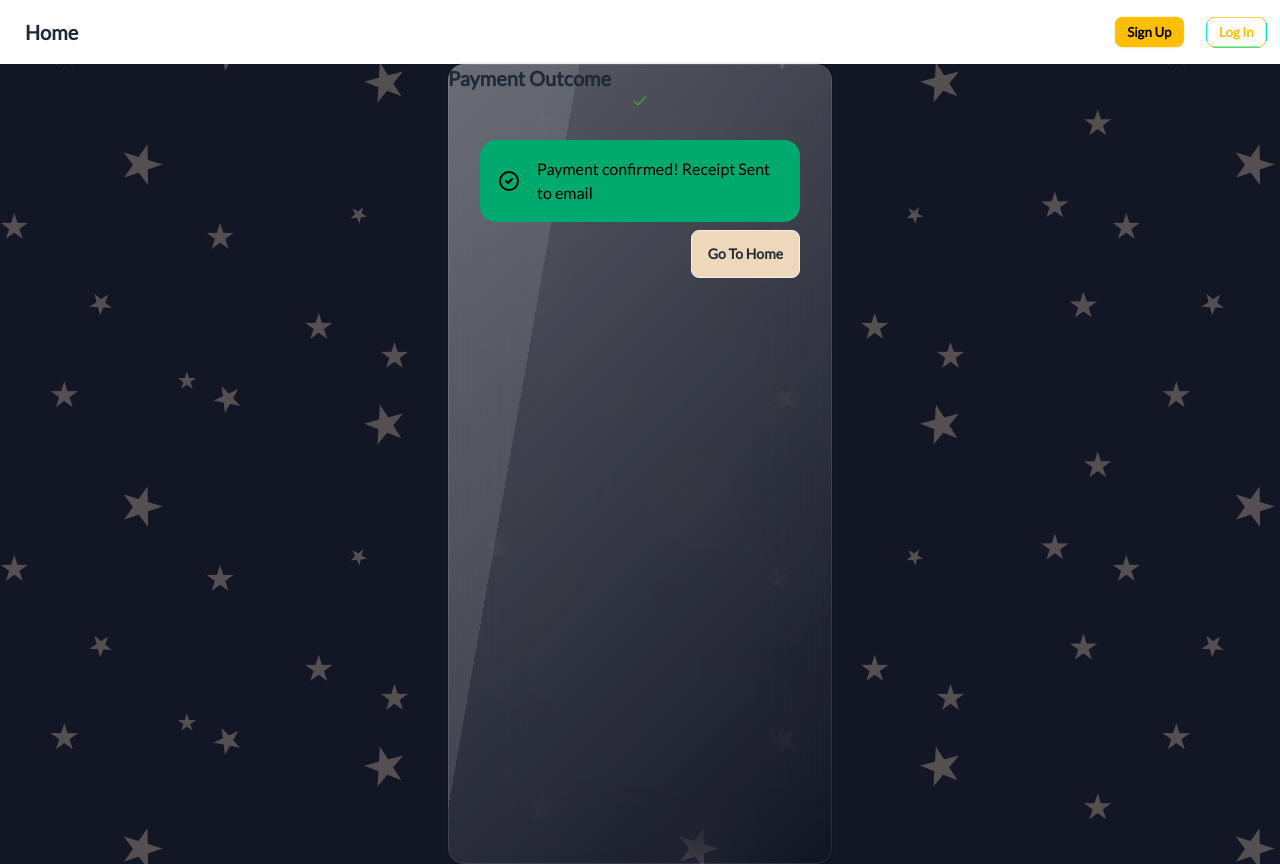
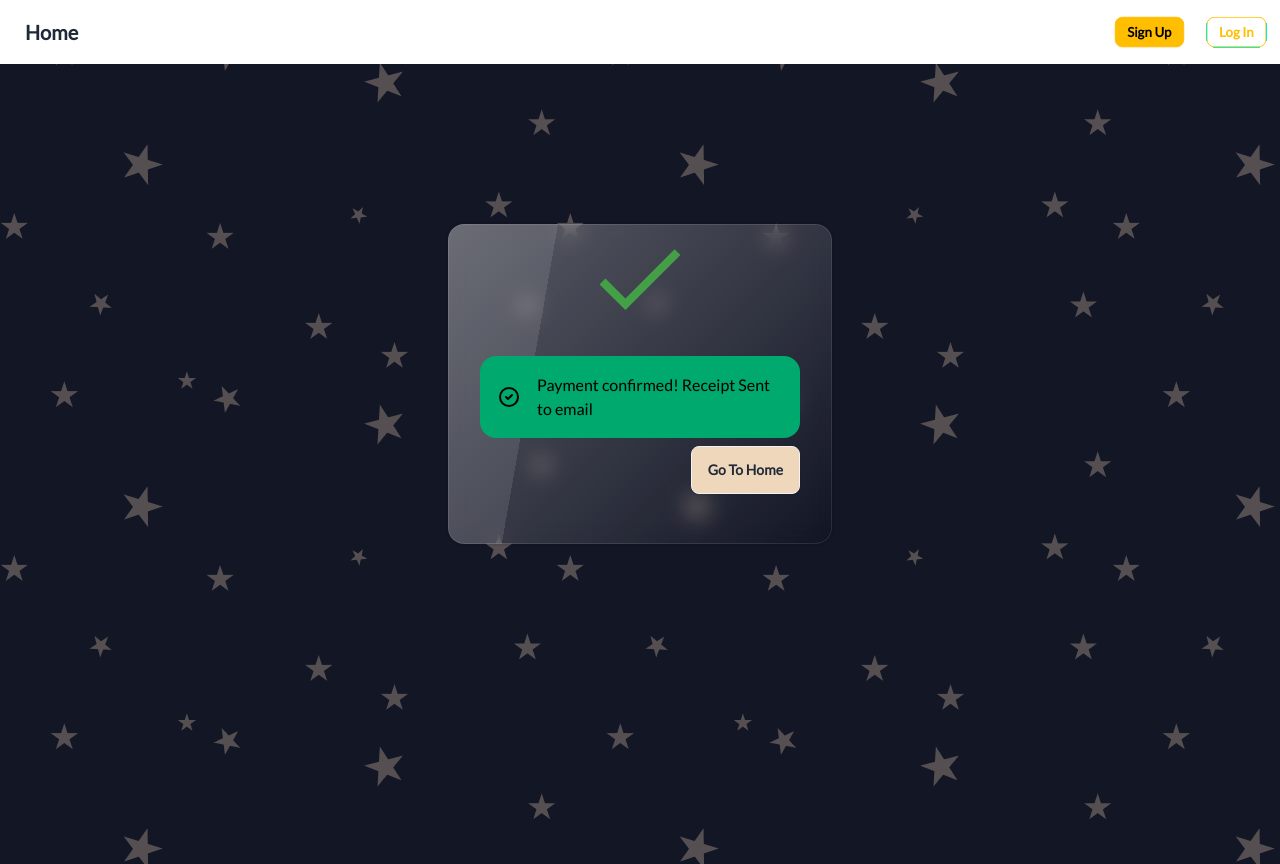
Before and after one commit to johntrehearn/CalendarApp-Team-5, a Next.js app in the folder frontend/: page /success in a window 1280 px wide. Built offline with nearby package versions, Linux system fonts and the light colour scheme.

Commit message:
checkmark size been increased

```diff
--- a/frontend/src/app/success/page.tsx
+++ b/frontend/src/app/success/page.tsx
@@ -1,16 +1,15 @@
+import "./success.css";
 import Link from "next/link";
 import { FcCheckmark } from "react-icons/fc";
 function PaymentSuccessful() {
   return (
     <>
       <div className=" min-h-screen flex justify-center success-card">
-        <div className="card w-96 glass ">
-          <center>
-            <h2 className="card-title">Payment Outcome</h2>
-          </center>
+        <div className="card w-96 h-80 mt-40 glass ">
           <figure>
-            <FcCheckmark />
+            <FcCheckmark size={100} />
           </figure>
+
           <div className="card-body">
             <div role="alert" className="alert alert-success">
               <svg
--- /dev/null
+++ b/frontend/src/app/success/success.css
@@ -0,0 +1,11 @@
+.success-card {
+}
+
+.card-body {
+  background-color: rgba(255, 255, 255, 0);
+}
+/*  this css is for the card component */
+.glass {
+  background-color: gba(255, 255, 255, 0.5);
+  backdrop-filter: blur(10px);
+}
```
